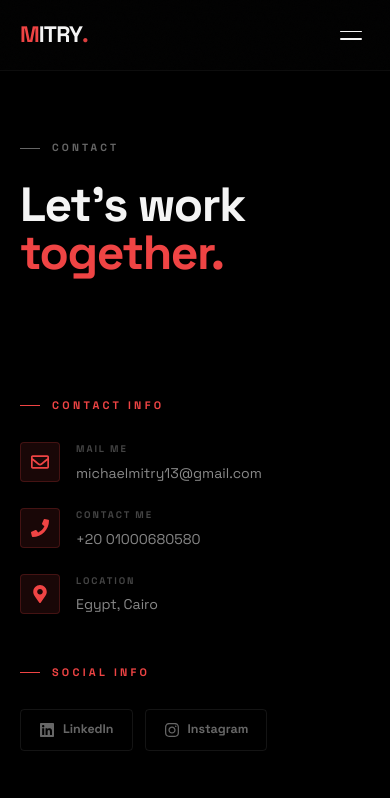
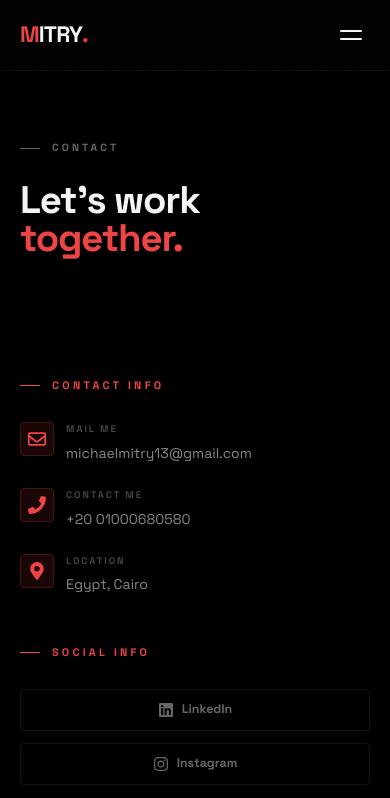
Before and after one commit to michaelmagdy15/Mi5aWebsite2027, a React (Vite) app in the folder mitry-visuals-react/: page /contact in a window 390 px wide. Shown: the top 798 px of the page. Built offline with nearby package versions, Linux system fonts and the light colour scheme.

Commit message:
feat: add project catalog data, Header component styling, and About page structure

```diff
--- a/mitry-visuals-react/public/projects/catalog.json
+++ b/mitry-visuals-react/public/projects/catalog.json
@@ -1,5 +1,5 @@
 {
-  "generated": "2026-05-06T16:56:33.237Z",
+  "generated": "2026-05-06T16:59:24.581Z",
   "count": 8,
   "projects": [
     {
--- a/mitry-visuals-react/src/components/Header.css
+++ b/mitry-visuals-react/src/components/Header.css
@@ -1,7 +1,7 @@
 .site-header {
   position: fixed;
   top: 0; left: 0; right: 0;
-  z-index: 100;
+  z-index: 200;
   border-bottom: 1px solid rgba(255,255,255,0.05);
   background: rgba(0,0,0,0.7);
   backdrop-filter: blur(20px);
@@ -98,43 +98,59 @@
 .ham-bar {
   display: block;
   width: 22px;
-  height: 1.5px;
+  height: 2px;
   background: #f4f4f4;
   border-radius: 2px;
-  transition: transform 0.3s, opacity 0.3s;
+  transition: transform 0.35s cubic-bezier(0.76,0,0.24,1), opacity 0.3s;
 }
-.ham-bar.open:nth-child(1) { transform: translateY(7.5px) rotate(45deg); }
-.ham-bar.open:nth-child(2) { transform: translateY(-7.5px) rotate(-45deg); }
+/* Gap is 6px, bar height 2px → centre-to-centre = 8px */
+.ham-bar.open:nth-child(1) { transform: translateY(8px) rotate(45deg); }
+.ham-bar.open:nth-child(2) { transform: translateY(-8px) rotate(-45deg); }
 
 @media (max-width: 768px) {
-  .hamburger { display: flex; }
+  .hamburger {
+    display: flex;
+    z-index: 200;
+    position: relative;
+  }
   .nav {
     position: fixed;
-    top: 70px; left: 0; right: 0; bottom: 0;
+    top: 0;
+    left: 0;
+    right: 0;
+    bottom: 0;
+    /* Full viewport overlay so nothing bleeds through */
     background: rgba(0,0,0,0.97);
-    backdrop-filter: blur(20px);
+    backdrop-filter: blur(24px);
+    -webkit-backdrop-filter: blur(24px);
     flex-direction: column;
+    align-items: center;
     justify-content: center;
-    gap: 4px;
+    gap: 8px;
+    z-index: 190;
     transform: translateX(100%);
-    transition: transform 0.3s cubic-bezier(0.76,0,0.24,1);
+    transition: transform 0.35s cubic-bezier(0.76,0,0.24,1);
+    /* Prevent any underlying page content from showing */
+    overflow: hidden;
   }
   .nav-open { transform: translateX(0); }
   .nav-link {
-    font-size: 1.2rem;
-    letter-spacing: 0.15em;
-    padding: 16px 32px;
+    font-size: 1.4rem;
+    letter-spacing: 0.12em;
+    padding: 18px 40px;
     color: #555;
     width: 100%;
+    text-align: center;
   }
   .nav-link::after { display: none; }
   .nav-active { color: #f4f4f4; }
   .nav-cta {
     margin-left: 0;
-    margin-top: 16px;
-    padding: 14px 32px;
+    margin-top: 24px;
+    padding: 14px 40px;
     font-size: 0.8rem;
     border-color: rgba(239,68,68,0.3);
     color: #ef4444;
+    text-align: center;
   }
 }
--- a/mitry-visuals-react/src/pages/About.jsx
+++ b/mitry-visuals-react/src/pages/About.jsx
@@ -45,7 +45,7 @@ export default function About() {
                 </div>
                 <div className="info-item">
                   <span className="info-label">EXPERIENCE</span>
-                  <span className="info-val">3+ Years</span>
+                  <span className="info-val">9+ Years</span>
                 </div>
               </div>
               <div className="about-actions reveal invisible">
--- a/mitry-visuals-react/src/pages/Contact.css
+++ b/mitry-visuals-react/src/pages/Contact.css
@@ -196,8 +196,18 @@ a.info-blk-val:hover { color: #f4f4f4; }
 @media (max-width: 900px) {
   .contact-grid { grid-template-columns: 1fr; }
   .form-row { grid-template-columns: 1fr; }
+  .contact-title { font-size: clamp(2.4rem, 9vw, 4rem); }
 }
 
 @media (max-width: 600px) {
   .contact-form-wrap { padding: 28px 20px; }
+  .social-links { flex-wrap: wrap; }
+  .social-btn { flex: 1 1 calc(50% - 6px); justify-content: center; }
 }
+
+@media (max-width: 400px) {
+  .contact-form-wrap { padding: 20px 14px; }
+  .social-btn { flex: 1 1 100%; }
+  .info-block { gap: 12px; }
+  .info-icon { width: 34px; height: 34px; }
+}
```
